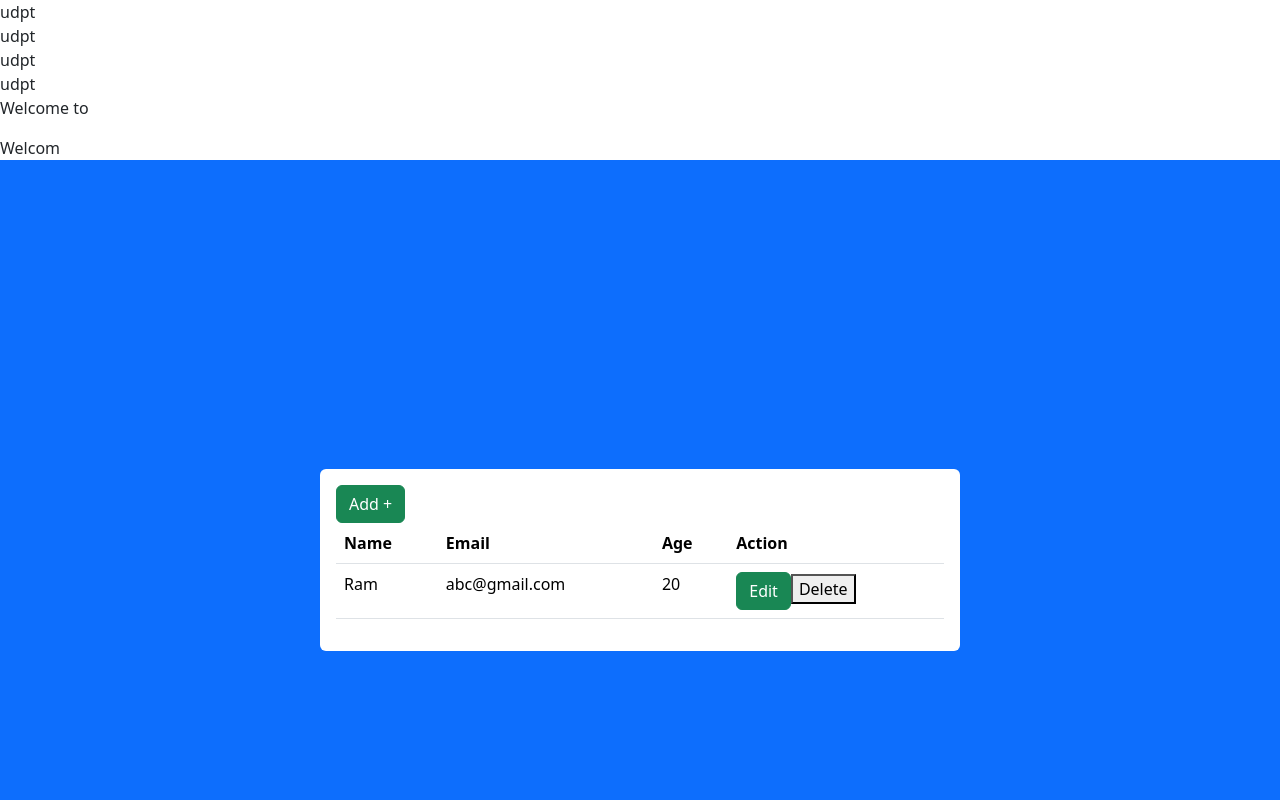
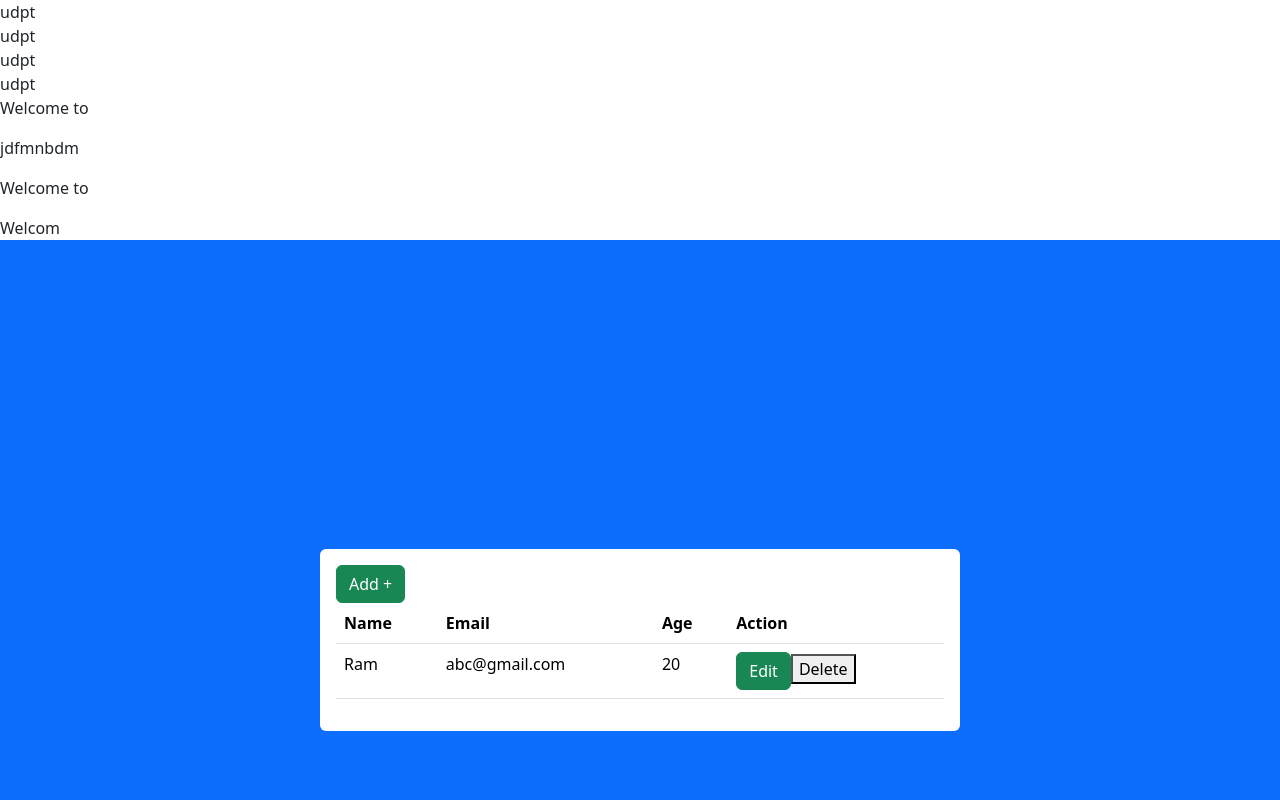
Before and after one commit to Anand370/po-practice-react-app, a React (Vite) app: page / in a window 1280 px wide. Shown: the top 800 px of the page. Built offline with nearby package versions, Linux system fonts and the light colour scheme.

Commit message:
Update Sdpt.jsx

```diff
--- a/src/Sdpt.jsx
+++ b/src/Sdpt.jsx
@@ -8,6 +8,8 @@ function Sdpt() {
      <div>udpt</div>
      <div>udpt</div>
      <p>Welcome to </p>
+       <p>jdfmnbdm </p>
+       <p>Welcome to </p>
     </>
 
 
```
